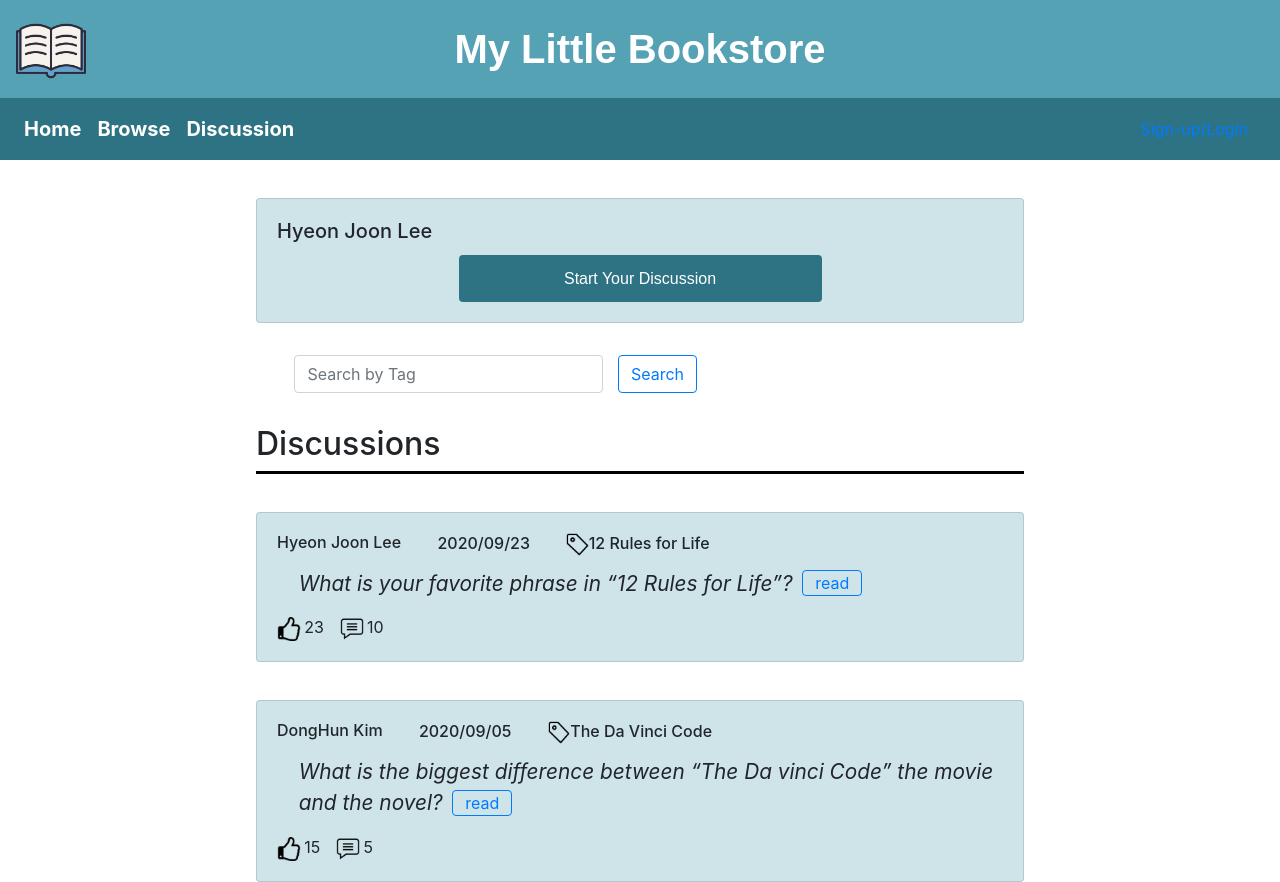
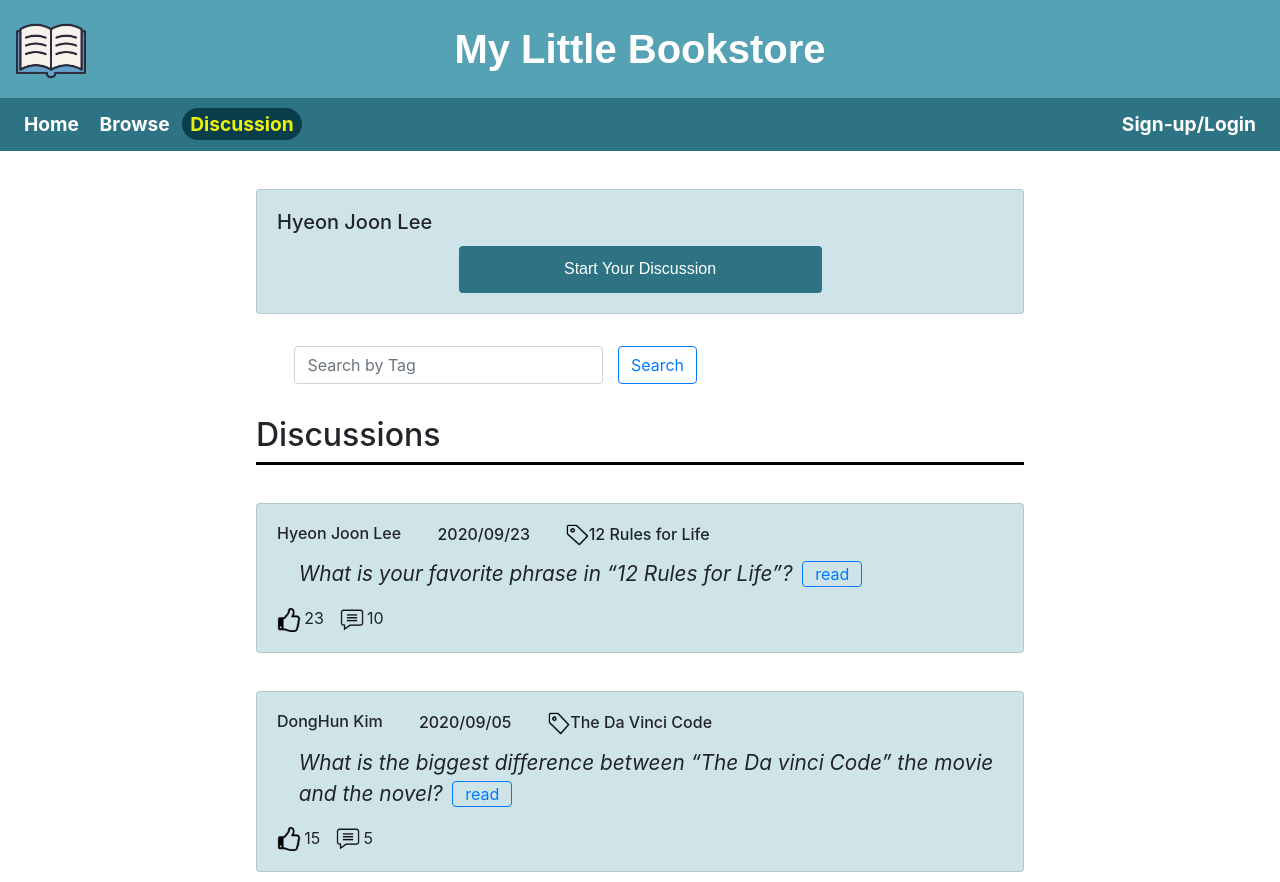
Before and after one commit to dianaeun/my-little-bookstore, a React (Create React App) app in the folder project_mlb/: page /Discussion in a window 1280 px wide. Built offline with nearby package versions, Linux system fonts and the light colour scheme.

Commit message:
Modified Navigation Bar implementing hover and active / Status Column and button on MyBookstore Page

```diff
--- /dev/null
+++ b/project_mlb/src/components/NavigationBar.css
@@ -0,0 +1,27 @@
+
+
+.main-navigation__items ul {
+  display: flex;
+  list-style: none;
+  align-items: center;
+}
+.main-navigation__items a{
+  font-size: 1.2rem;
+  text-align: center;
+  text-decoration: none;
+  color: white;
+  padding: 0.25rem 0.5rem;
+  font-weight: bold;
+  background: transparent;
+  vertical-align: middle;
+  cursor: pointer;
+  border-radius: 3rem;
+}
+
+.main-navigation__items a:hover,
+.main-navigation__items a:active,
+.main-navigation__items a.active {
+  text-decoration: none;
+  background: #0a3e4b;
+  color: #ecf00e;
+}
--- a/project_mlb/src/components/NavigationBar.js
+++ b/project_mlb/src/components/NavigationBar.js
@@ -3,6 +3,7 @@ import { Navbar, Nav, NavItem, Button} from "react-bootstrap";
 import { Link, NavLink} from "react-router-dom";
 import LogoutModal from './LogoutModal';
 import AuthContext from '../context/AuthContext';
+import './NavigationBar.css';
 const bookIcon = require('../icons/book.png');
 
 class MlbNavbar extends Component {
@@ -27,22 +28,21 @@ class MlbNavbar extends Component {
           </h1>
         </div>
         {this.context.isLogin && <LogoutModal show={this.state.show} handleClose={this.handleClose} logout={this.context.logout}/>}
-        <Navbar style={{background: "#2E7384"}} >
-          <Navbar.Toggle aria-controls="basic-navbar-nav" />
-          <Navbar.Collapse id="basic-navbar-nav">
-            <Nav className="mr-auto">
-              <NavItem>  <Link className="nav-link" style={{color: "white", fontWeight: "bold", fontSize: "20px"}} to="/Main">Home</Link> </NavItem>
-              <NavItem>  <Link className="nav-link" style={{color: "white", fontWeight: "bold", fontSize: "20px"}} to="/Browse">Browse</Link> </NavItem>
-              {this.context.isLogin && <NavItem>  <Link className="nav-link" style={{color: "white", fontWeight: "bold", fontSize: "20px"}} to="/MyBookstore">My Bookstore</Link> </NavItem>}
-              <NavItem>  <Link className="nav-link" style={{color: "white", fontWeight: "bold", fontSize: "20px"}} to="/Discussion">Discussion</Link> </NavItem>
-              {this.context.isLogin && <NavItem>  <Link className="nav-link" style={{color: "white", fontWeight: "bold", fontSize: "20px"}} to="/Profile">Profile</Link> </NavItem>}
-            </Nav>
-            {!this.context.isLogin && <NavLink className="nav-link" to="/Login">Sign-up/Login</NavLink>}
+        <Navbar className="main-navigation__items " style={{background: "#2E7384", display: "flex", alignItems: "center", justifyContent: "space-between"}} >
+            <div>
+              <NavLink to="/Main"> Home </NavLink>
+              <NavLink to="/Browse"> Browse </NavLink>
+              <NavLink to="/Discussion"> Discussion </NavLink>
+              {this.context.isLogin && <NavLink to="/MyBookstore"> My Bookstore </NavLink> }
+              {this.context.isLogin && <NavLink to="/Profile"> Profile </NavLink> }
+            </div>
+            <div>
+              {!this.context.isLogin && <NavLink className="nav-link" to="/Login">Sign-up/Login</NavLink>}
+              {this.context.isLogin && <Button onClick={this.handleOpen}>Logout</Button>}
+            </div>
 
-            {this.context.isLogin && <Button onClick={this.handleOpen}>Logout</Button>}
+        </Navbar>
 
-          </Navbar.Collapse>
-        </Navbar>
       </div>
     );
   }
--- /dev/null
+++ b/project_mlb/src/pages/MyBookstore.css
@@ -0,0 +1,3 @@
+.myTable td, th{
+    padding: 5rem;
+}
```
Also changed, not shown: project_mlb/src/pages/MyBookstore.js (+29 -21 lines).
